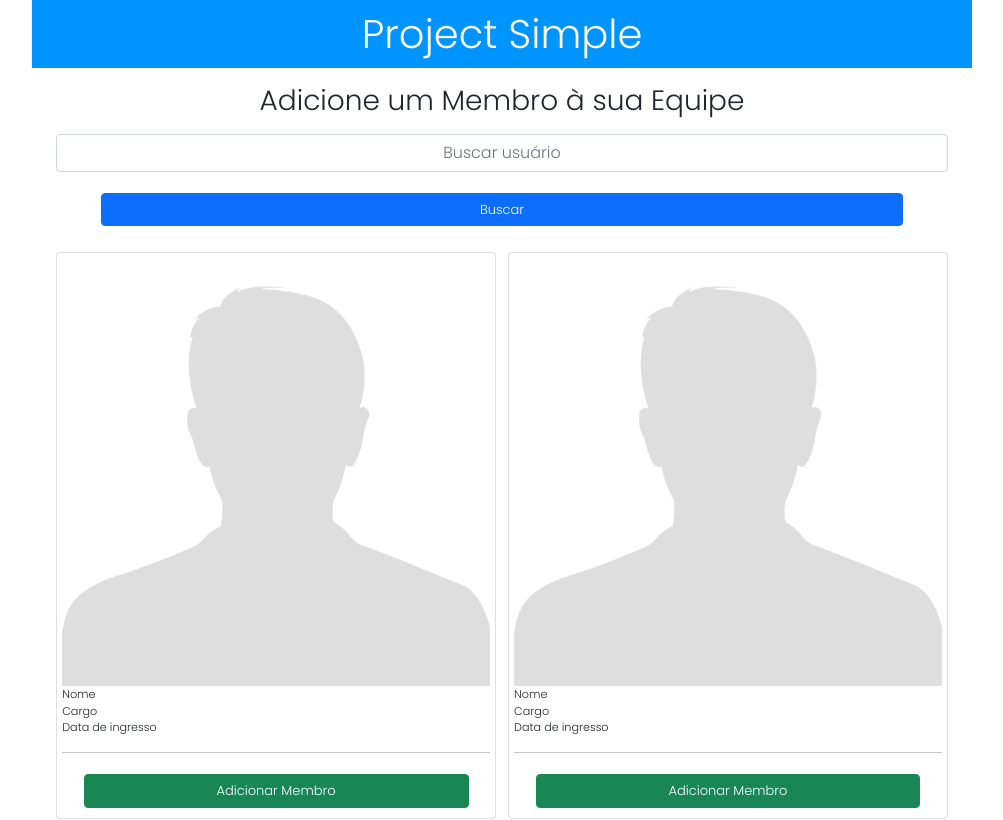
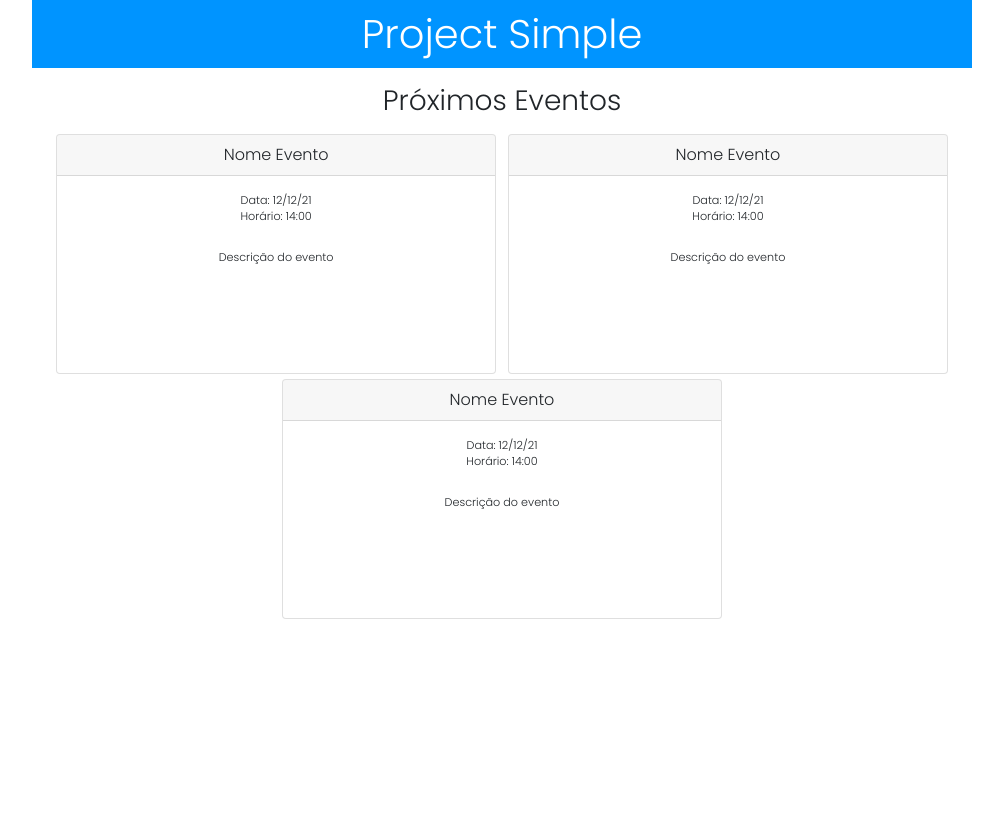
Before and after one commit to dsm-cefet-rj/trabalhointegrado2021-2-2021-2-grupo-8, a React (Create React App) app in the folder project-simple/: page / in a window 1280 px wide. Shown: the top 820 px of the page, without its empty margins (138-1141 px from the left). Built offline with nearby package versions, Linux system fonts and the light colour scheme.

Commit message:
commit components

```diff
--- a/project-simple/src/App.js
+++ b/project-simple/src/App.js
@@ -17,7 +17,7 @@ import NovoEvento from "./components/NovoEvento/NovoEvento";
 function App() {
   return (
     <div>
-      <AdicionarMembro />
+      <Eventos/>
     </div>
   );
 }
--- /dev/null
+++ b/project-simple/src/components/Eventos/CardEvento.jsx
@@ -0,0 +1,16 @@
+import React from "react";
+function CardEvento() {
+    return (
+        <div className="card card-evento">
+            <div className="card-header ">Nome Evento</div>
+            <div className="card-body">
+                <p className="card-text">Data: 12/12/21 </p>
+                <p className="card-text">Horário: 14:00</p>
+                <br />
+                <p className="card-text">Descrição do evento</p>
+            </div>
+        </div>
+    );
+}
+
+export default CardEvento;
--- a/project-simple/src/components/Eventos/Eventos.jsx
+++ b/project-simple/src/components/Eventos/Eventos.jsx
@@ -1,4 +1,5 @@
 import React from "react";
+import CardEvento from "./CardEvento";
 
 function Eventos() {
   return (
@@ -10,35 +11,11 @@ function Eventos() {
       <main className="container">
         <h3 className="text-center my-3">Próximos Eventos</h3>
         <section className="d-flex flex-wrap justify-content-evenly">
-          <div className="card card-evento">
-            <div className="card-header reuniao">Reunião</div>
-            <div className="card-body">
-              <p className="card-text">Data: 25/12/21</p>
-              <p className="card-text">Horário: 09:00</p>
-              <br />
-              <p className="card-text">Descrição do evento</p>
-            </div>
-          </div>
 
-          <div className="card card-evento">
-            <div className="card-header deadline">Deadline</div>
-            <div className="card-body">
-              <p className="card-text">Data: 05/10/22 </p>
-              <p className="card-text">Horário: 16:00</p>
-              <br />
-              <p className="card-text">Descrição do evento</p>
-            </div>
-          </div>
+        <CardEvento/>
+        <CardEvento/>
+        <CardEvento/>
 
-          <div className="card card-evento">
-            <div className="card-header birthday">Aniversário</div>
-            <div className="card-body">
-              <p className="card-text">Data: 12/12/21 </p>
-              <p className="card-text">Horário: 14:00</p>
-              <br />
-              <p className="card-text">Descrição do evento</p>
-            </div>
-          </div>
         </section>
       </main>
     </body>
```
